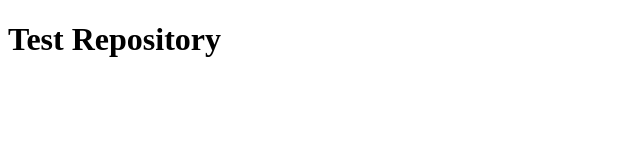
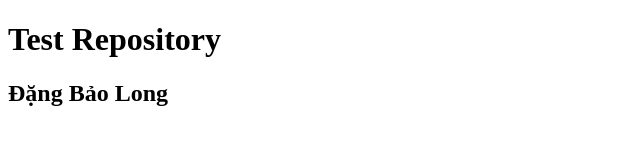
Before and after one commit to pokiwer/Test, a plain HTML site: page Index.html in a window 1280 px wide. Shown: the whole page, without its empty margins (0-640 px from the left). Drawn offline with Linux system fonts and the light colour scheme.

Commit message:
Rechange file

```diff
--- a/Index.html
+++ b/Index.html
@@ -8,5 +8,6 @@
 </head>
 <body>
     <h1>Test Repository</h1>
+    <h2>Đặng Bảo Long</h2>
 </body>
 </html>
```
